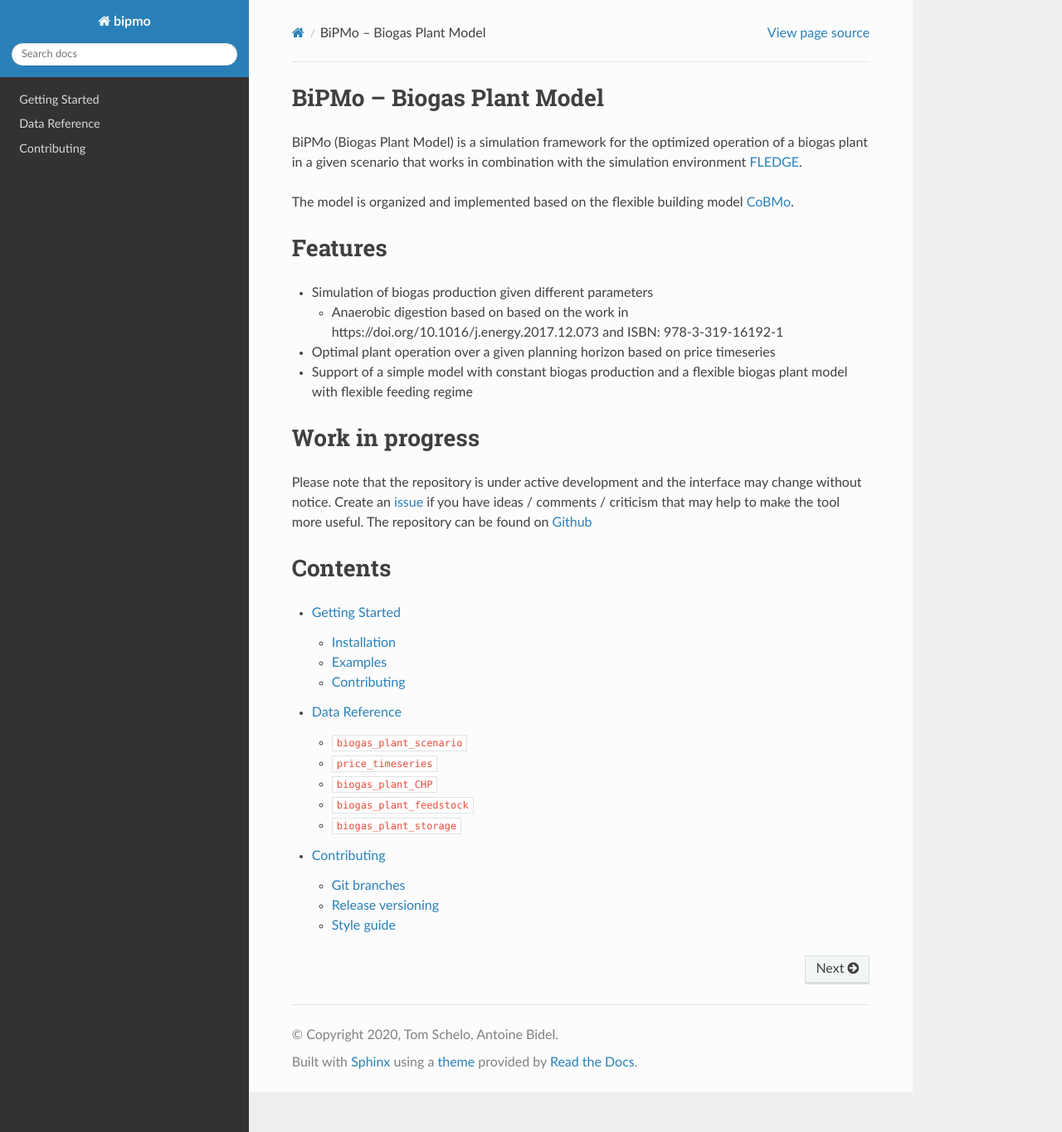
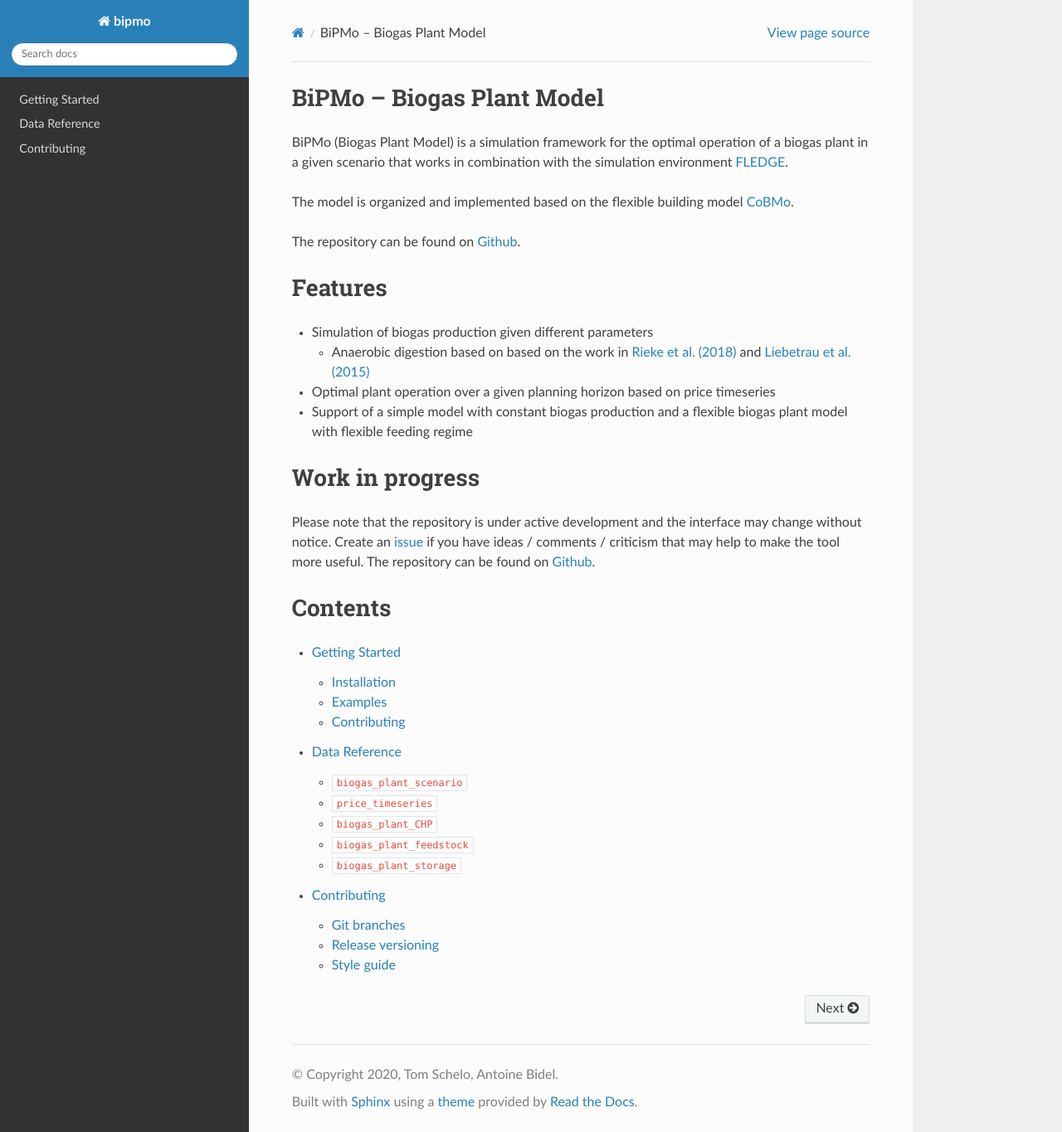
Before and after one commit to tum-ens/bipmo, a Sphinx documentation site: the page built from docs/index.md, in a window 1280 px wide and 1365 px high. Shown: the whole window at 83% size. Built offline with Sphinx 7.4.7 and the Read the Docs theme 2.0.0, drawn with Linux system fonts in a browser that asks for light colours.

Commit message:
docs: updated docs for version 0.1.0 before publication over zenodo

```diff
--- a/docs/index.md
+++ b/docs/index.md
@@ -1,18 +1,20 @@
 ## BiPMo – Biogas Plant Model
 
-BiPMo (Biogas Plant Model) is a simulation framework for the optimized operation of a biogas plant in a given scenario that works in combination with the simulation environment [FLEDGE](https://doi.org/10.5281/zenodo.3715873).
+BiPMo (Biogas Plant Model) is a simulation framework for the optimal operation of a biogas plant in a given scenario that works in combination with the simulation environment [FLEDGE](https://doi.org/10.5281/zenodo.3715873).
 
 The model is organized and implemented based on the flexible building model [CoBMo](https://zenodo.org/record/3523539).
 
+The repository can be found on [Github](https://github.com/tum-ens/bipmo/).
+
 ## Features
 - Simulation of biogas production given different parameters
-    - Anaerobic digestion based on based on the work in https://doi.org/10.1016/j.energy.2017.12.073 and ISBN: 978-3-319-16192-1
+    - Anaerobic digestion based on based on the work in [Rieke et al. (2018)](https://doi.org/10.1016/j.energy.2017.12.073) and [Liebetrau et al. (2015)](https://doi.org/10.1007/978-3-319-16193-8_5)
 - Optimal plant operation over a given planning horizon based on price timeseries
 - Support of a simple model with constant biogas production and a flexible biogas plant model with flexible feeding regime
 
 ## Work in progress
 Please note that the repository is under active development and the interface may change without notice. Create an [issue](https://github.com/tum-ens/bipmo/issues) if you have ideas / comments / criticism that may help to make the tool more useful.
-The repository can be found on [Github](https://github.com/tum-ens/bipmo/)
+The repository can be found on [Github](https://github.com/tum-ens/bipmo/).
 
 ## Contents
 
```
Also changed, not shown: docs/data.md (+1 -1 lines).
